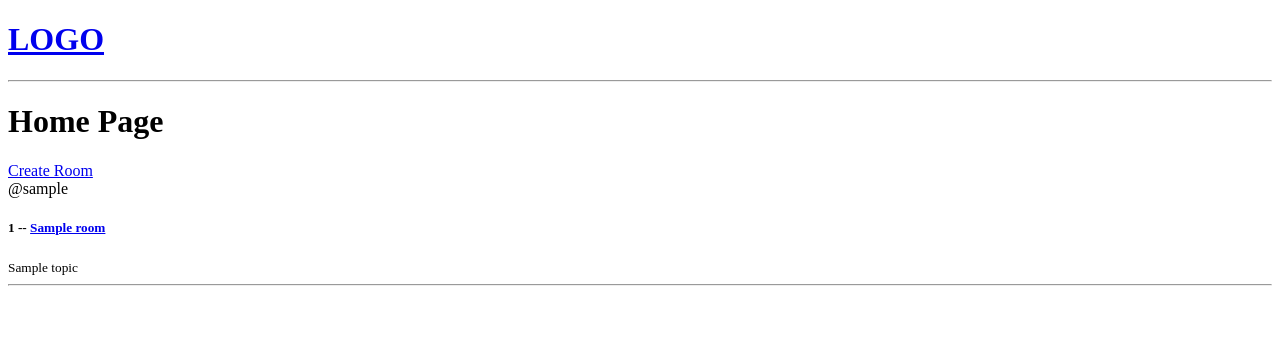
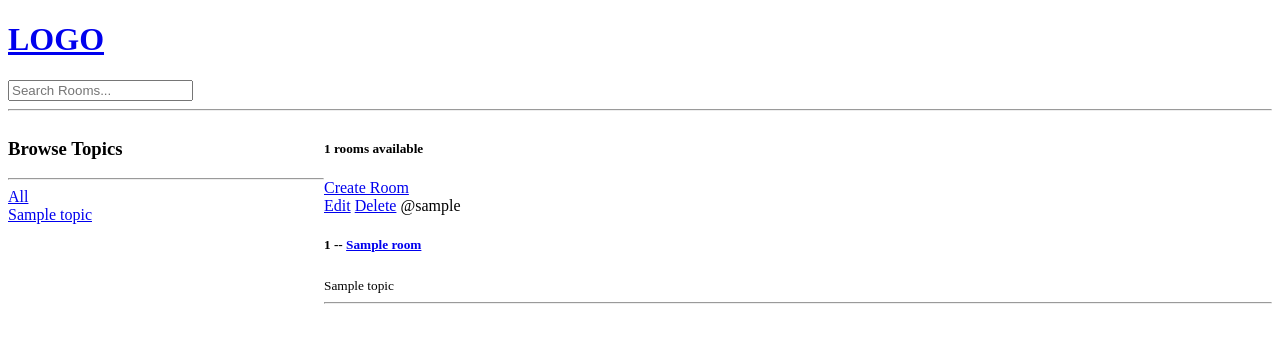
Before and after one commit to gentil-eilison/django-yt-studybud, a Django app: template base/templates/base/home.html in a window 1280 px wide. Shown: the top 343 px of the page. Run offline with Django 4.2, Linux system fonts and the light colour scheme; the template is opened without the code that fills it: most values are stand-ins (such as "Sample title", 1, 10 or a date in 2020).

Commit message:
feat: update and delete room working; search filter and side bar filter implemented

```diff
--- a/base/forms.py
+++ b/base/forms.py
@@ -6,3 +6,4 @@ class RoomForm(ModelForm):
     class Meta:
         # The model on which to create the form
         model = Room
+        fields = "__all__"
--- a/base/models.py
+++ b/base/models.py
@@ -19,6 +19,9 @@ class Room(models.Model):
     updated = models.DateTimeField(auto_now=True)
     created = models.DateTimeField(auto_now_add=True)
 
+    class Meta:
+        ordering = ['-updated', '-created']
+
     def __str__(self):
         return self.name
 
--- a/base/templates/base/home.html
+++ b/base/templates/base/home.html
@@ -2,18 +2,44 @@
 
 {% block content %}
 
-<h1>Home Page</h1>
+<style>
+    .home-container {
+        display: grid;
+        grid-template-columns: 1fr 3fr;
+    }
+</style>
 
-<div>
-    <a href="{% url 'create-room' %}">Create Room</a>
+<div class="home-container">
     <div>
+        <h3>Browse Topics</h3>
+        <hr>
+
+        <div>
+            <a href="{% url 'home' %}">All</a>
+        </div>
+
+        {% for topic in topics %}
+            <div>
+                <a href="{% url 'home' %}?q={{topic.name}}">{{topic.name}}</a>
+            </div>
+        {% endfor %}
+    </div>
+
+    <div>
+        <h5>{{room_count}} rooms available</h5>
+        <a href="{% url 'create-room' %}">Create Room</a>
         {% for room in rooms %}
-            <span>@{{room.host.username}}</span>
-            <h5>{{room.id}} -- <a href="{% url 'room' room.id %}">{{room.name}}</a></h5>
-            <small>{{room.topic.name}}</small>
-            <hr>
+            <div>
+                <a href="{% url 'update-room' room.id %}">Edit</a>
+                <a href="{% url 'delete-room' room.id %}">Delete</a>
+                <span>@{{room.host.username}}</span>
+                <h5>{{room.id}} -- <a href="{% url 'room' room.id %}">{{room.name}}</a></h5>
+                <small>{{room.topic.name}}</small>
+                <hr>
+            </div>
         {% endfor %}
     </div>
 </div>
 
+
 {% endblock %}
--- a/base/templates/base/room_form.html
+++ b/base/templates/base/room_form.html
@@ -4,7 +4,7 @@
 <div>
     <form method="POST" action="">
         {% csrf_token %}
-
+        {{form.as_p}}
         <button type="submit">Submit</button>
     </form>
 </div>
--- a/base/urls.py
+++ b/base/urls.py
@@ -5,5 +5,7 @@ from . import views
 urlpatterns = [
     path('', views.home, name="home"),
     path('room/<str:pk>/', views.room, name="room"),
-    path("create-room/", views.create_room, name="create-room")
+    path("create-room/", views.create_room, name="create-room"),
+    path("update-room/<str:pk>/", views.update_room, name="update-room"),
+    path("delete-room/<str:pk>/", views.delete_room, name="delete-room")
 ]
--- a/templates/navbar.html
+++ b/templates/navbar.html
@@ -1,4 +1,9 @@
 <a href="/">
     <h1>LOGO</h1>
 </a>
+
+<form method="GET" action="{% url 'home' %}">
+    <input type="search" name="q" placeholder="Search Rooms...">
+</form>
+
 <hr>
```
Also changed, not shown: base/templates/base/delete.html (added, +12 -0 lines), base/views.py (+50 -5 lines), db.sqlite3.
